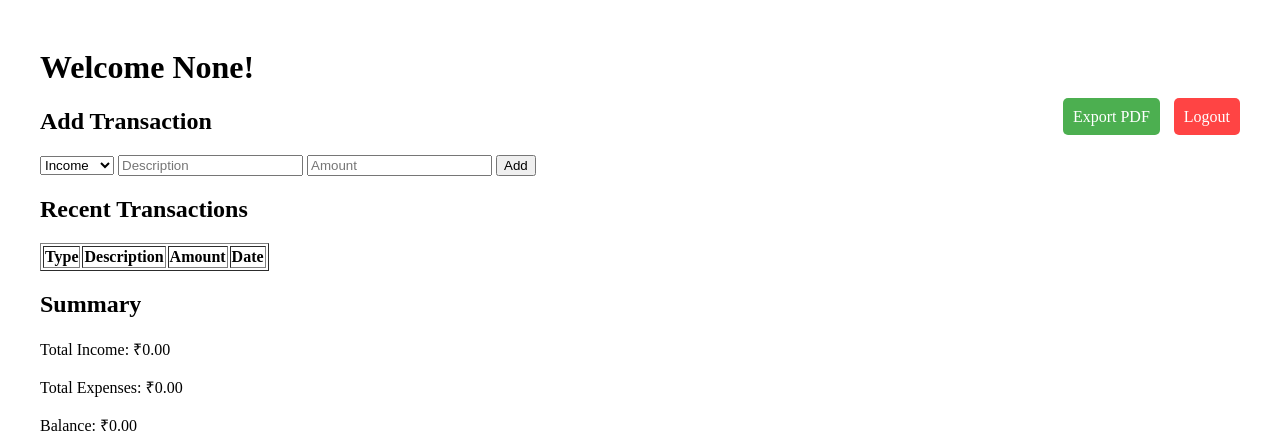
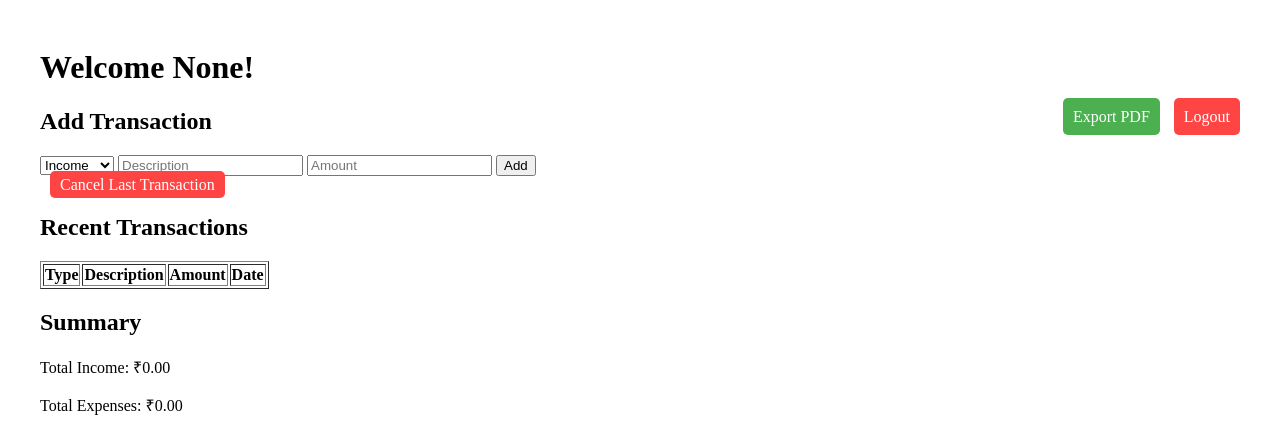
Before and after one commit to imananthu777/ExpenseManagerVercel, a Flask app: page /welcome in a window 1280 px wide. Shown: the top 436 px of the page. Run offline with Flask 3, Linux system fonts and the light colour scheme; the visitor is signed in with stand-in values (Sample User, id 1); lists and menus that the app fills with data are empty; some libraries are stand-ins or nearby versions.

Commit message:
Assistant checkpoint: Add cancel last transaction functionality
Assistant generated file changes:
- main.py: Add cancel last transaction route
- templates/welcome.html: Add cancel button

---

User prompt:

cancel

Replit-Commit-Author: Assistant
Replit-Commit-Session-Id: e95f9089-07fc-40f7-872a-1d4374f9108a

```diff
--- a/main.py
+++ b/main.py
@@ -161,5 +161,19 @@ def add_transaction():
 
     return redirect(url_for('welcome'))
 
+@app.route('/cancel_last')
+def cancel_last():
+    if not session.get('logged_in'):
+        return redirect(url_for('home'))
+
+    encrypted_mobile = session.get('mobile')
+    transactions = load_transactions(encrypted_mobile)
+
+    if transactions:
+        transactions.pop()  # Remove the last transaction
+        save_transactions(encrypted_mobile, transactions)
+
+    return redirect(url_for('welcome'))
+
 if __name__ == "__main__":
     app.run(host='0.0.0.0', port=5000)
--- a/templates/welcome.html
+++ b/templates/welcome.html
@@ -32,6 +32,7 @@
                 <input type="number" name="amount" placeholder="Amount" step="0.01" required>
                 <button type="submit">Add</button>
             </form>
+            <a href="/cancel_last" style="margin-left: 10px; padding: 5px 10px; background-color: #ff4444; color: white; text-decoration: none; border-radius: 5px;">Cancel Last Transaction</a>
         </div>
 
         <div class="transaction-list">
```
